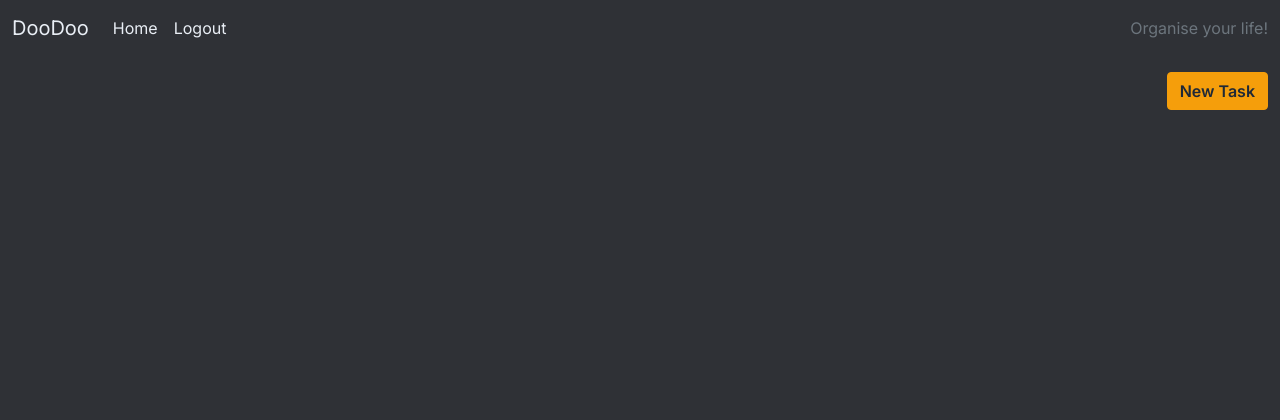
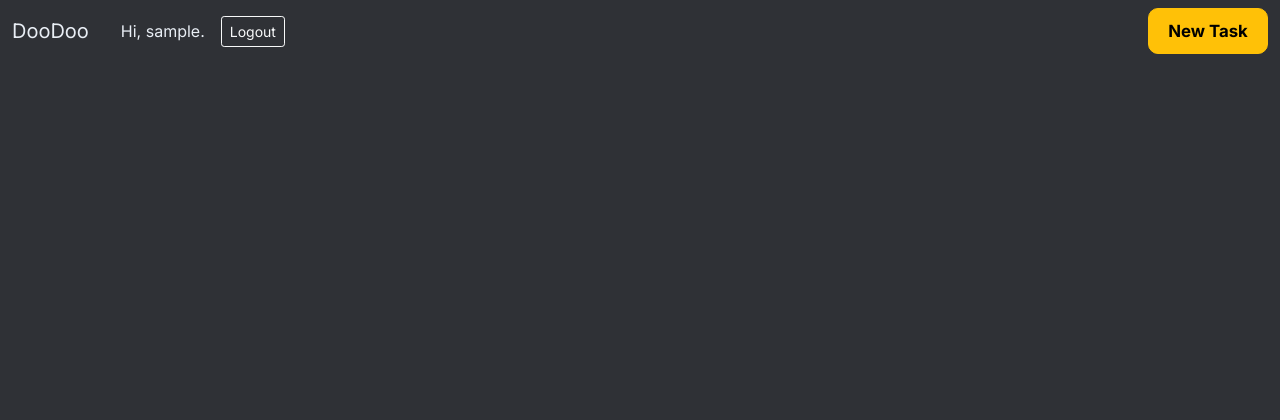
Before and after one commit to daswinkelmann/capstone_final, a Django app: page / in a window 1280 px wide. Shown: the top 420 px of the page. Run offline with Django 4.2, Linux system fonts and the light colour scheme; the visitor is signed in with stand-in values (Sample User, id 1); data that the repository does not hold is empty.

Commit message:
updated header

```diff
--- a/static/css/style.css
+++ b/static/css/style.css
@@ -23,6 +23,14 @@ body {
 
 .navbar-toggler-icon {
     filter: invert(1);
+}
+
+/* Primary CTA: New Task */
+.btn-new-task {
+    font-size: 1.05rem;
+    padding: 0.6rem 1.2rem;
+    font-weight: 700;
+    border-radius: 10px;
 }
 
 footer {
--- a/tasks/templates/tasks/index.html
+++ b/tasks/templates/tasks/index.html
@@ -2,9 +2,6 @@
 
 <!-- index.html content starts here -->
 <div class="container-fluid">
-    <div class="text-end mt-3 mb-3">
-        <a href="{% url 'add_task' %}" class="btn btn-primary">New Task</a>
-    </div>
 
     <div class="row justify-content-center">
         <!-- Task Entries Column -->
--- a/templates/base.html
+++ b/templates/base.html
@@ -1,129 +1,121 @@
-{% load static %}
-{% url 'account_login' as login_url %}
-{% url 'account_logout' as logout_url %}
-{% url 'account_signup' as signup_url %}
-
-{% url 'home' as home_url %}
+{% load static %} {% url 'account_login' as login_url %}
 
 <!DOCTYPE html>
 <html class="h-100" lang="en">
-
     <head>
         <title>CodeStar Blog</title>
         <meta name="viewport" content="width=device-width, initial-scale=1" />
 
         <!-- Google Fonts CSS -->
-    <link rel="preconnect" href="https://fonts.gstatic.com">
-    <link href="https://fonts.googleapis.com/css2?family=Roboto:wght@300&display=swap" rel="stylesheet">
-    <link href="https://fonts.googleapis.com/css2?family=Lato:wght@300;700&display=swap" rel="stylesheet">
+        <link rel="preconnect" href="https://fonts.gstatic.com" />
+        <link
+            href="https://fonts.googleapis.com/css2?family=Roboto:wght@300&display=swap"
+            rel="stylesheet"
+        />
+        <link
+            href="https://fonts.googleapis.com/css2?family=Lato:wght@300;700&display=swap"
+            rel="stylesheet"
+        />
 
         <!-- Font Awesome CSS -->
-    <link rel="stylesheet" href="https://cdnjs.cloudflare.com/ajax/libs/font-awesome/5.15.3/css/all.min.css">
+        <link
+            rel="stylesheet"
+            href="https://cdnjs.cloudflare.com/ajax/libs/font-awesome/5.15.3/css/all.min.css"
+        />
 
         <!-- Bootstrap CSS -->
-    <link href="https://cdn.jsdelivr.net/npm/bootstrap@5.0.1/dist/css/bootstrap.min.css" rel="stylesheet"
-        integrity="sha384-+0n0xVW2eSR5OomGNYDnhzAbDsOXxcvSN1TPprVMTNDbiYZCxYbOOl7+AMvyTG2x" crossorigin="anonymous">
+        <link
+            href="https://cdn.jsdelivr.net/npm/bootstrap@5.0.1/dist/css/bootstrap.min.css"
+            rel="stylesheet"
+            integrity="sha384-+0n0xVW2eSR5OomGNYDnhzAbDsOXxcvSN1TPprVMTNDbiYZCxYbOOl7+AMvyTG2x"
+            crossorigin="anonymous"
+        />
         <!-- Bootstrap icons -->
-    <link rel="stylesheet" href="https://cdn.jsdelivr.net/npm/bootstrap-icons@1.11.1/font/bootstrap-icons.css">
+        <link
+            rel="stylesheet"
+            href="https://cdn.jsdelivr.net/npm/bootstrap-icons@1.11.1/font/bootstrap-icons.css"
+        />
         <!-- Google Font -->
-   <link href="https://fonts.googleapis.com/css2?family=Inter:wght@300;400;500;600;700&display=swap" rel="stylesheet">
+        <link
+            href="https://fonts.googleapis.com/css2?family=Inter:wght@300;400;500;600;700&display=swap"
+            rel="stylesheet"
+        />
         <!-- Custom CSS -->
-    <link rel="stylesheet" href="{% static 'css/style.css' %}">
-
-
+        <link rel="stylesheet" href="{% static 'css/style.css' %}" />
     </head>
 
     <body class="d-flex flex-column h-100">
-
         <!-- Navigation -->
-    <nav class="navbar navbar-expand-lg">
-        <div class="container-fluid">
-            <a class="navbar-brand" href="{% url 'home' %}"><span>DooDoo</span></span></a>
-            <button class="navbar-toggler" type="button" data-bs-toggle="collapse" data-bs-target="#navbarText"
-                aria-controls="navbarText" aria-expanded="false" aria-label="Toggle navigation">
-                <span class="navbar-toggler-icon"></span>
-            </button>
-            <div class="collapse navbar-collapse" id="navbarText">
-
-                {% comment %} ENTER UL CODE HERE {% endcomment %}
-
-                <ul class="navbar-nav me-auto mb-2 mb-lg-0">
-
-                    <!-- Home link -->
-                    <li class="nav-item">
-                        <a
-                            class="nav-link {% if request.path == home_url %}active{% endif %}"
-                            aria-current="page"
-                            href="{% url 'home' %}"
-                        >
-                            Home
+        <nav class="navbar">
+            <div class="container-fluid d-flex align-items-center">
+                <!-- LEFT: Brand + auth links -->
+                <div class="d-flex align-items-center gap-3">
+                    <a class="navbar-brand mb-0" href="{% url 'home' %}">
+                        DooDoo
                     </a>
-                    </li>
 
                     {% if user.is_authenticated %}
-                        <!-- Logout -->
-                        <li class="nav-item">
+                    <span class="nav-username"> Hi, {{ user.username }}. </span>
+
                     <a
-                                class="nav-link {% if request.path == logout_url %}active{% endif %}"
+                        class="btn btn-outline-light btn-sm"
                         href="{% url 'account_logout' %}"
                     >
                         Logout
                     </a>
-                        </li>
                     {% else %}
-                        <!-- Register -->
-                        <li class="nav-item">
                     <a
-                                class="nav-link {% if request.path == signup_url %}active{% endif %}"
+                        class="btn btn-outline-light btn-sm"
+                        href="{% url 'account_login' %}"
+                    >
+                        Login
+                    </a>
+
+                    <a
+                        class="btn btn-outline-light btn-sm"
                         href="{% url 'account_signup' %}"
                     >
                         Register
                     </a>
-                        </li>
+                    {% endif %}
+                </div>
 
-                        <!-- Login -->
-                        <li class="nav-item">
+                <!-- RIGHT: Primary CTA -->
+                <div class="ms-auto">
                     <a
-                                class="nav-link {% if request.path == login_url %}active{% endif %}"
-                                href="{% url 'account_login' %}"
+                        href="{% url 'add_task' %}"
+                        class="btn btn-warning btn-new-task"
                     >
-                                Login
+                        New Task
                     </a>
-                        </li>
-                    {% endif %}
-                </ul>
-
-                {% comment %} END UL CODE HERE {% endcomment %}
-
-                <span class="navbar-text text-muted">
-                    Organise your life!
-                </span>
                 </div>
             </div>
         </nav>
 
         <main class="flex-shrink-0">
-
             {% block content %}
             <!-- Content Goes here -->
             {% endblock content %}
-
         </main>
 
         <!-- Footer -->
         <footer class="footer mt-auto py-3">
-        <p class="m-0 text-center text-white">Doodoo - organise your life!</p>
-        <p class="m-0 text-center text-white">Follow us: <i class="fab fa-facebook-square ms-3"></i>
+            <p class="m-0 text-center text-white">
+                Doodoo - organise your life!
+            </p>
+            <p class="m-0 text-center text-white">
+                Follow us: <i class="fab fa-facebook-square ms-3"></i>
                 <i class="fab fa-twitter-square ms-3"></i>
                 <i class="fab fa-instagram-square ms-3"></i>
                 <i class="fab fa-youtube-square ms-3"></i>
             </p>
         </footer>
 
-    <script src="https://cdn.jsdelivr.net/npm/bootstrap@5.0.1/dist/js/bootstrap.bundle.min.js"
-        integrity="sha384-gtEjrD/SeCtmISkJkNUaaKMoLD0//ElJ19smozuHV6z3Iehds+3Ulb9Bn9Plx0x4" crossorigin="anonymous">
-        </script>
+        <script
+            src="https://cdn.jsdelivr.net/npm/bootstrap@5.0.1/dist/js/bootstrap.bundle.min.js"
+            integrity="sha384-gtEjrD/SeCtmISkJkNUaaKMoLD0//ElJ19smozuHV6z3Iehds+3Ulb9Bn9Plx0x4"
+            crossorigin="anonymous"
+        ></script>
         {% block extras %}{% endblock extras %}
     </body>
-
 </html>
```
Lines whose indentation alone changed are shown as unchanged.
